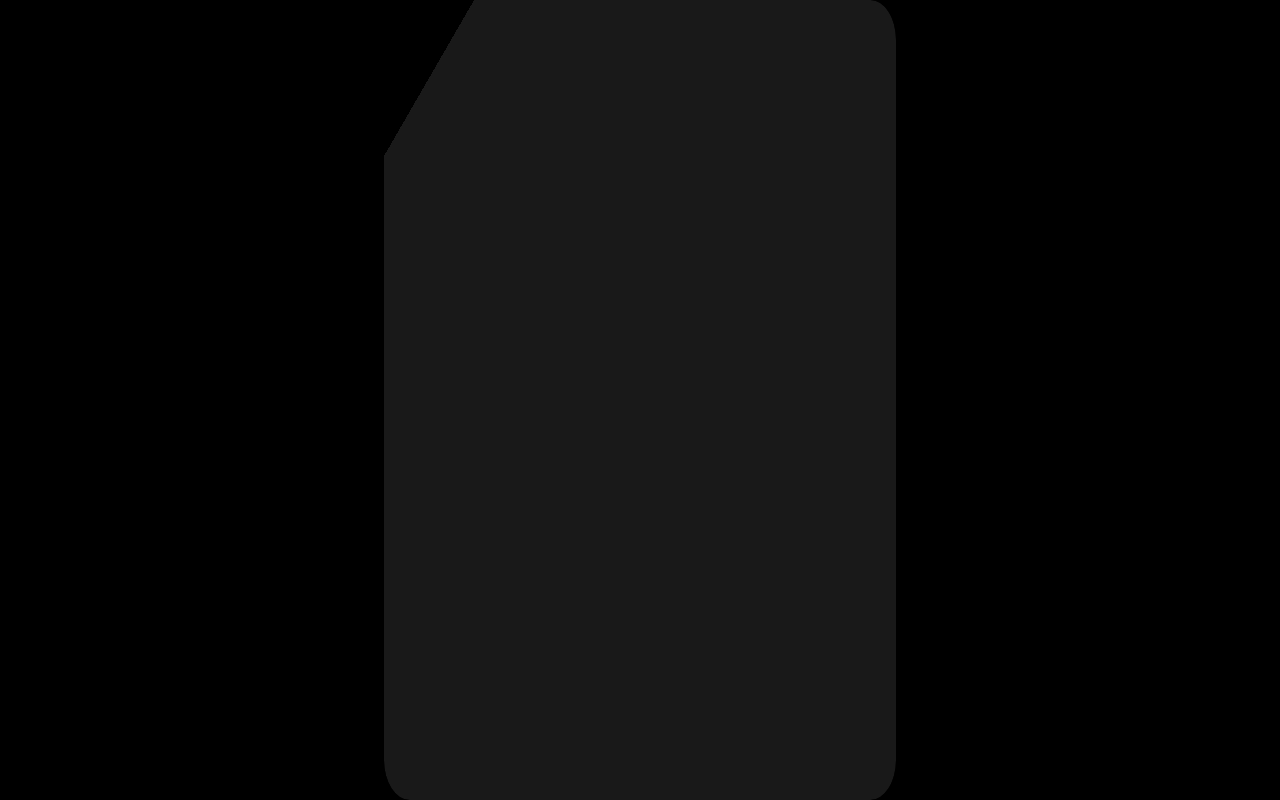
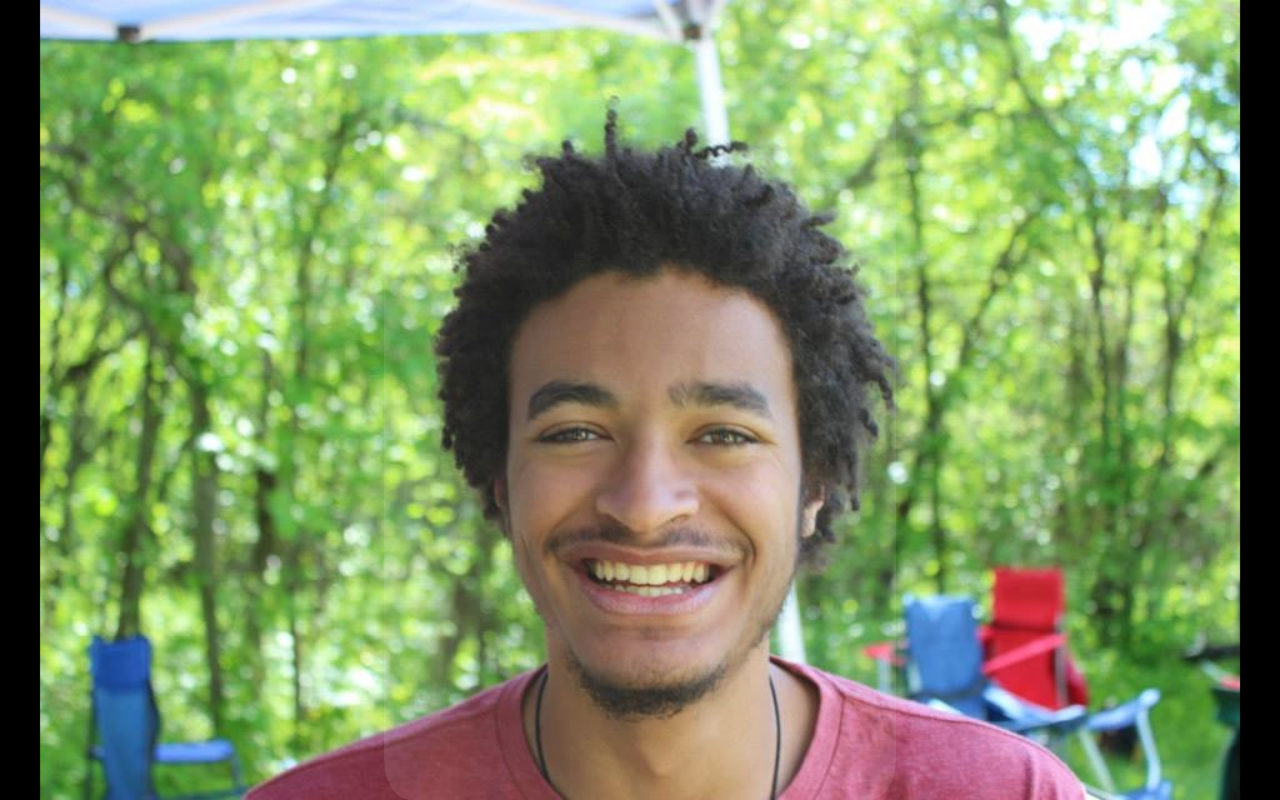
Before and after one commit to mjthomp95/mjthomp95.github.io, a plain HTML site: page index.html in a window 1280 px wide. Drawn offline with Linux system fonts and the light colour scheme.

Commit message:
img link fix

```diff
--- a/css/styles.css
+++ b/css/styles.css
@@ -120,7 +120,7 @@ section .layer1hover:hover {
     border-radius: 5%; /* TODO: add to animation */
     height: 100%;
     width: 100%;
-    background: url("me.jpg");
+    background: url("../img/me.jpg");
     background-size: auto 100vh;
     background-repeat: no-repeat;
     background-position: center;
@@ -221,7 +221,7 @@ section .layer2 {
 
 .section1 {
     left: 0;
-    background-image: url("me_half1.jpg");
+    background-image: url("../img/me_half1.jpg");
     background-size: auto 100vh;
     background-repeat: no-repeat;
     background-position: right center;
@@ -239,7 +239,7 @@ section .layer2 {
 
 .section2 {
     left: 50%;
-    background-image: url("me_half2.jpg");
+    background-image: url("../img/me_half2.jpg");
     background-size: auto 100vh;
     background-repeat: no-repeat;
     background-position: left center;
```
